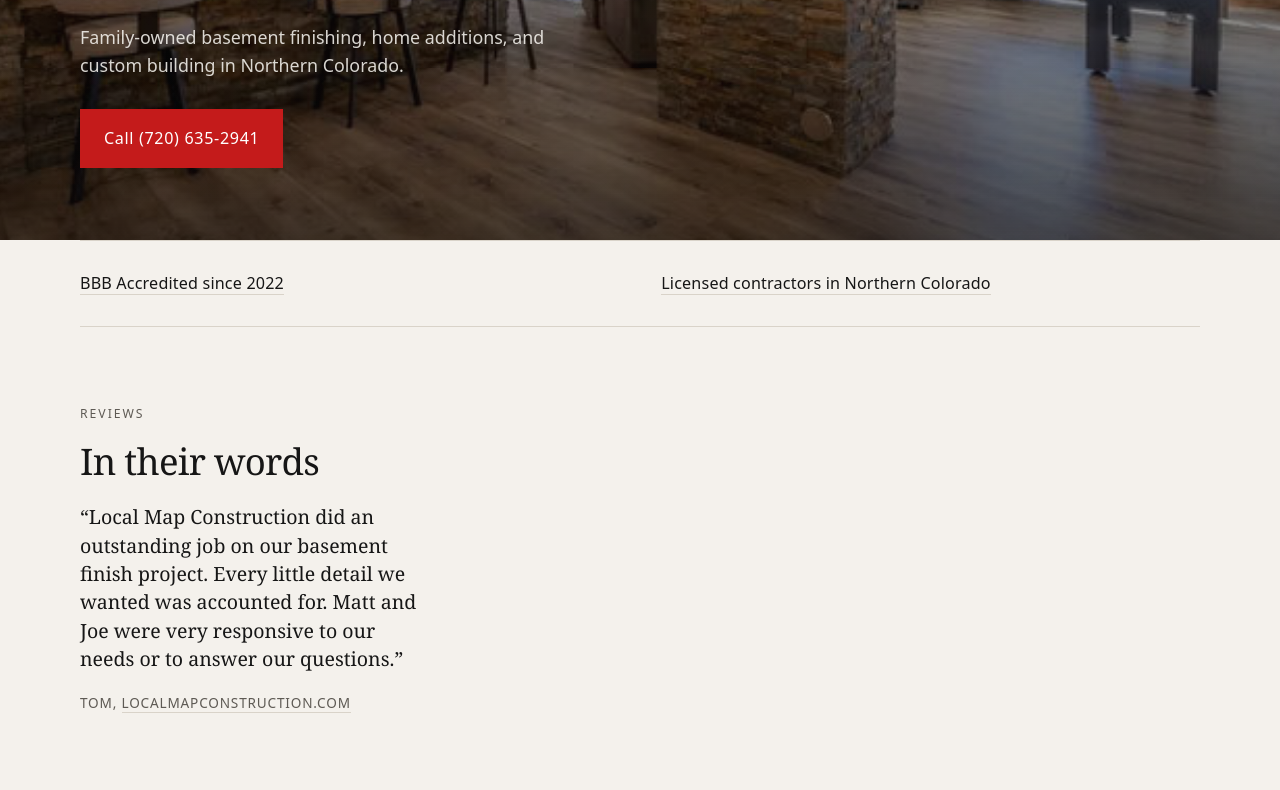
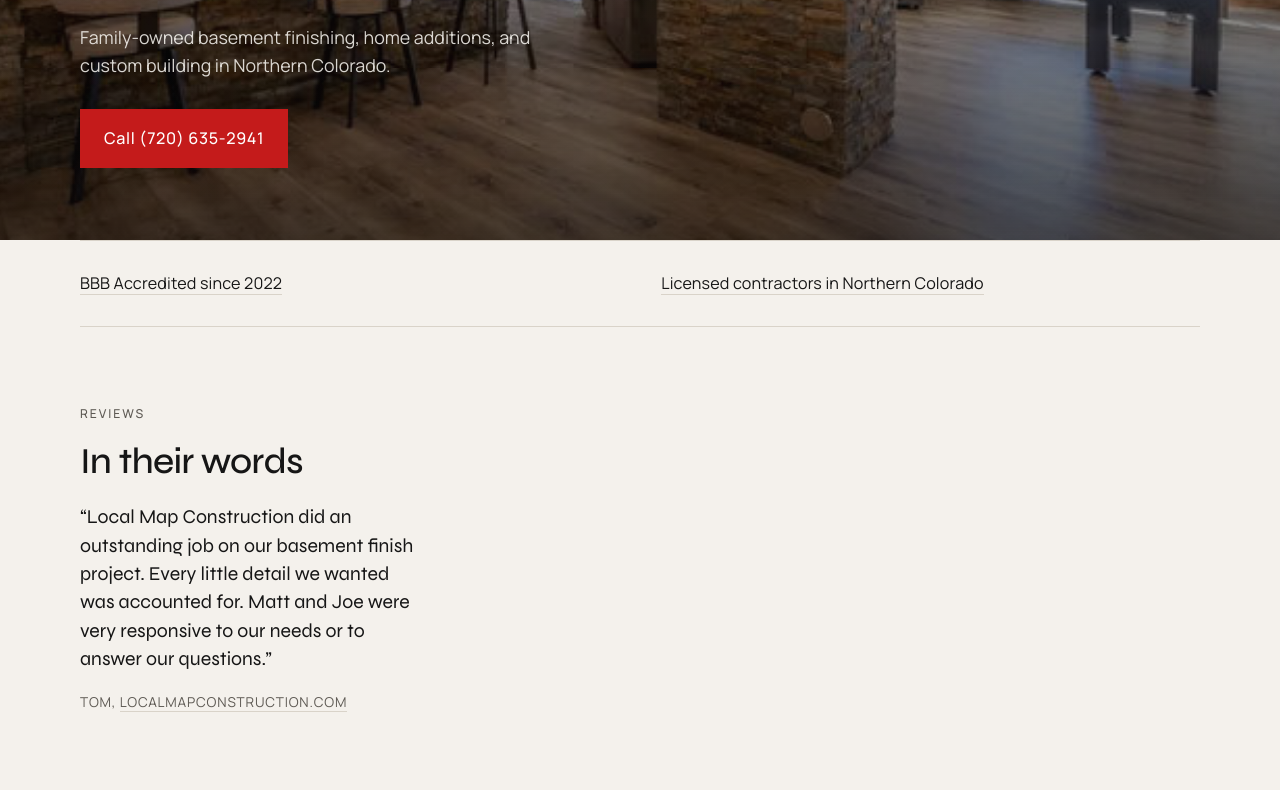
Before and after one commit to mccrawaiops/demo-local-map-construction, a plain HTML site: page index.html in a window 1280 px wide. Shown: the part 560-1350 px from the top of the page. Drawn offline with Linux system fonts and the light colour scheme.

Commit message:
Publish preview demo for Local MAP Construction

```diff
--- a/styles.css
+++ b/styles.css
@@ -20,8 +20,6 @@
   --logo-h:52px;
   --logo-max-w:220px;
   --ribbon:#3f2a1d;
-  --font-head:Georgia,"Iowan Old Style","Times New Roman",serif;
-  --font-body:system-ui,-apple-system,"Segoe UI",sans-serif;
   --header-h:calc(var(--logo-h) + 1.5rem);
 }
 *,*::before,*::after{box-sizing:border-box}
@@ -295,3 +293,5 @@ blockquote.review{margin:0}
   *,*::before,*::after{animation:none !important;transition:none !important}
   .hero-bleed .hero-media img{transform:none}
 }
+
+:root{--font-head:'Syne', system-ui, -apple-system, sans-serif;--font-body:'Manrope', system-ui, -apple-system, sans-serif;}
```
